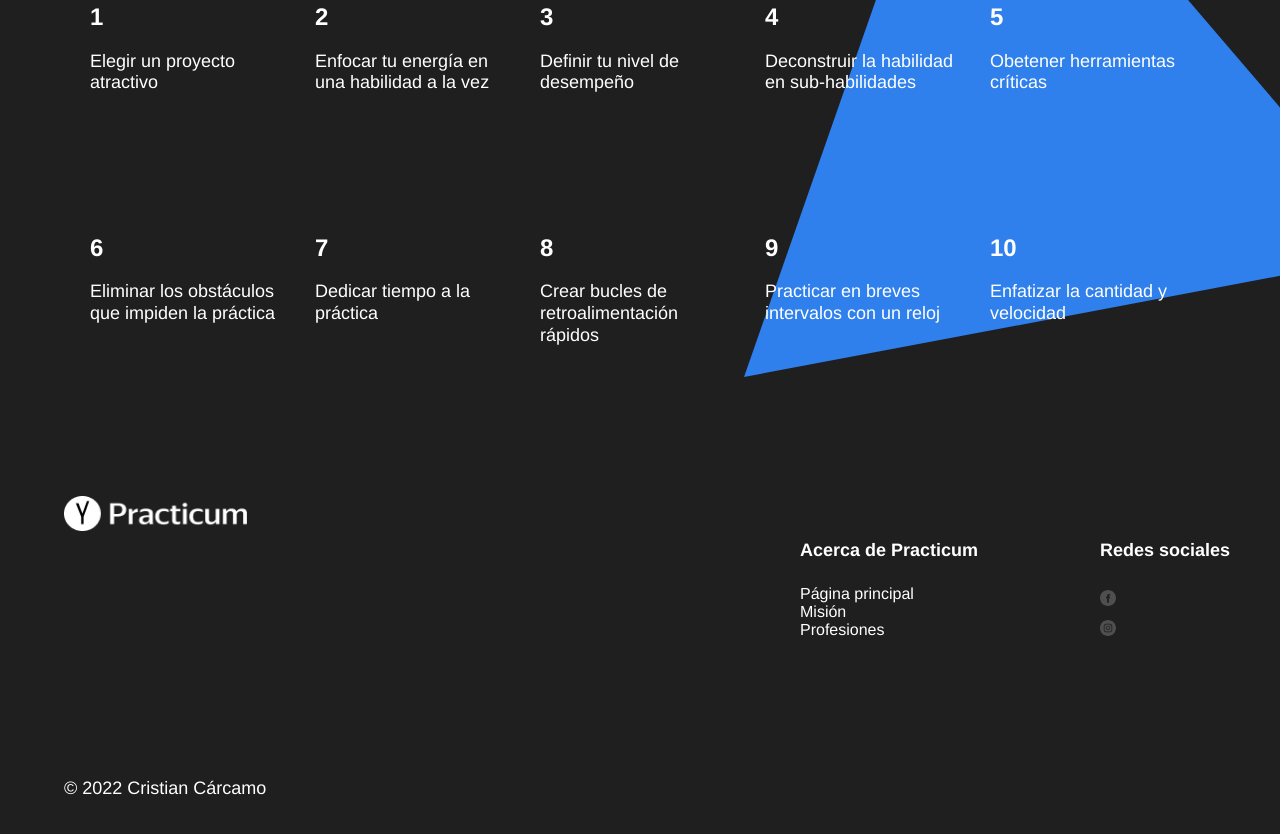
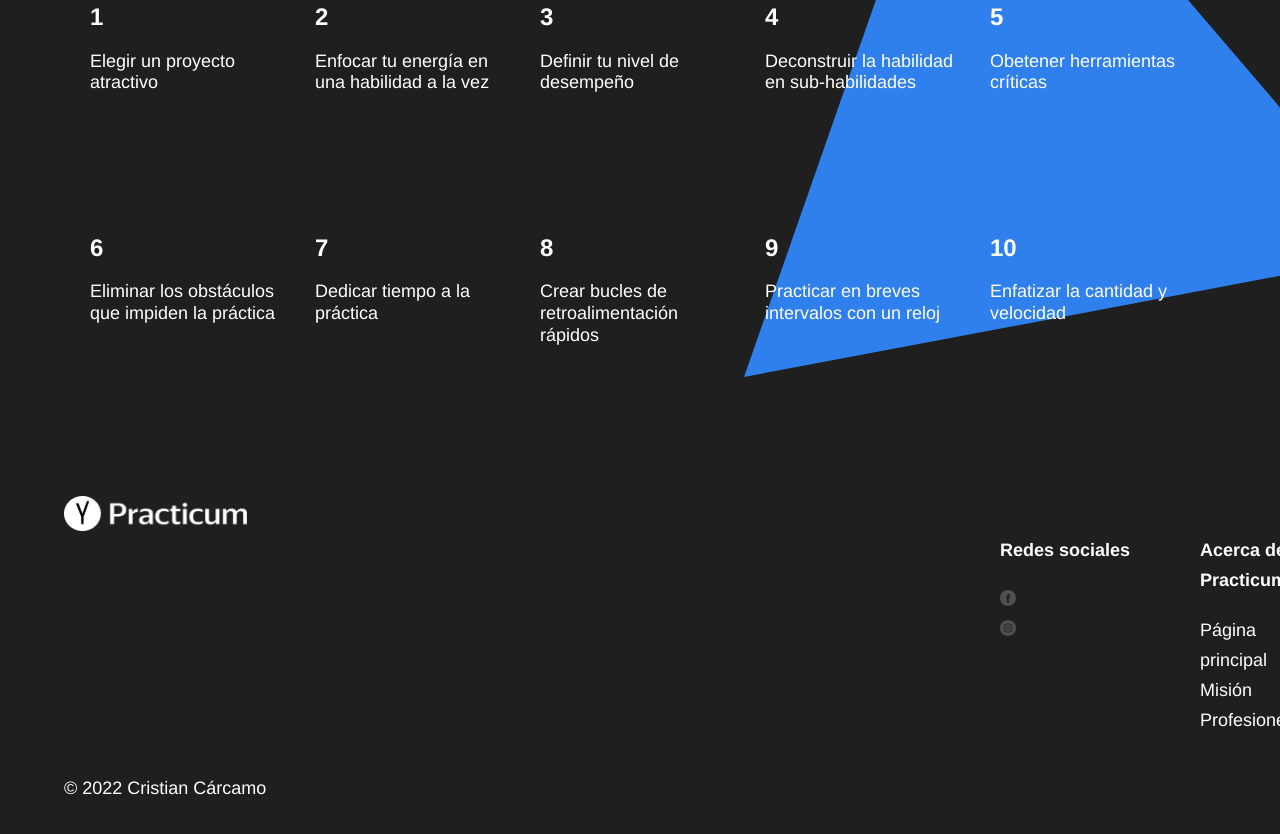
Before and after one commit to eLcarcamo/web_project_1_es, a plain HTML site: page index.html in a window 1280 px wide. Shown: the part 3286-4120 px from the top of the page. Drawn offline with Linux system fonts and the light colour scheme.

Commit message:
listo en espera de correciones

```diff
--- a/index.html
+++ b/index.html
@@ -171,18 +171,18 @@
             <p class="footer__author">© 2022 Cristian Cárcamo</p>
           </div>
           <div class="footer__column footer__column_content_about">
-<ul class="" style="list-style-type: none;">
-  <h3 class="footer__column-heading">Acerca de Practicum</h3>
-  <li class="list">Página principal</li>
-  <li class="list">Misión</li>
-  <li class="list">Profesiones</li>
+<ul class="column-list" style="list-style-type: none;">
+  <h3 class="column-heading">Acerca de Practicum</h3>
+  <li class="column-link">Página principal</li>
+  <li class="column-link">Misión</li>
+  <li class="column-link">Profesiones</li>
 </ul>
           </div>
           <div class="footer__column footer__column_content_social">
-            <ul class="footer-list" style="list-style-type: none;">
-              <h3 class="footer__column-heading">Redes sociales</h3>
-            <li class="list"><img src="images/facebook_white.svg" alt=""></li>
-           <li class="list"><img src="images/instagram_white.svg" alt=""></li>
+            <ul class="column-list" style="list-style-type: none;">
+              <h3 class="column-heading">Redes sociales</h3>
+            <li class="social-icons"><img src="images/facebook_white.svg" alt=""></li>
+           <li class="social-icons"><img src="images/instagram_white.svg" alt=""></li>
           </ul>
           </div>
       </div>
--- a/styles/style.css
+++ b/styles/style.css
@@ -286,16 +286,15 @@ left: 0;
 .footer{
   min-height: 350px;
   background-color: #1F1F1F;
-  display: flex;
+  /* display: flex;
   flex-direction: column;
-  flex-wrap: wrap;
+  flex-wrap: wrap; */
   padding-top: 60px;
 }
 
 
 .footer__column{
 position: relative;
-
 }
 .logo_place_footer{
   width: 183px;
@@ -311,9 +310,10 @@ position: relative;
 position: absolute;
 margin-left: 700px;
 }
-/* .footer__column_content_social{
-
-} */
+.footer__column_content_social{
+position: relative;
+right: 100px;
+}
 .footer__author{
   line-height: 25px;
   font-size: 18px;
@@ -323,16 +323,23 @@ margin-left: 700px;
   top: 280px;
   margin-left: 64px;
 }
-.footer__column-heading{
+.column-heading{
   line-height: 30px;
   font-size: 18px;
   font-weight: bold;
   color: white;
   margin-bottom: 20px;
 }
-.footer-list{
+.column-list{
   line-height: 30px;
   font-size: 18px;
   font-weight: normal;
   margin-left: 400px;
 }
+.column-link{
+display: flex;
+justify-content: space-between;
+}
+.social-icons{
+color: white;
+}
```
